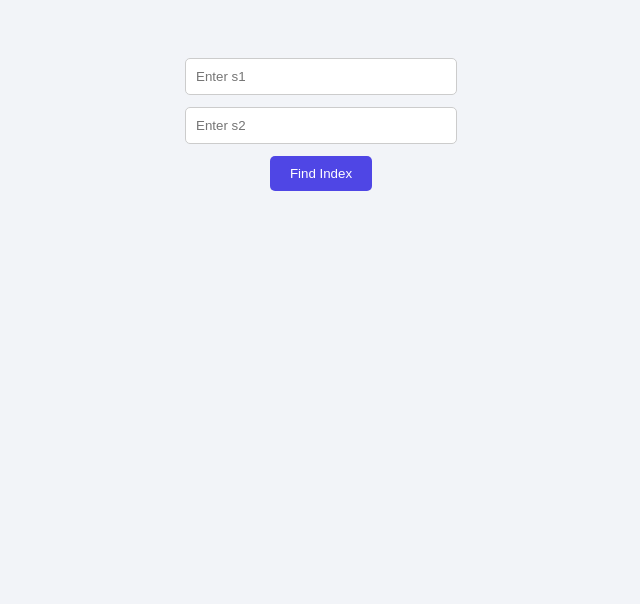
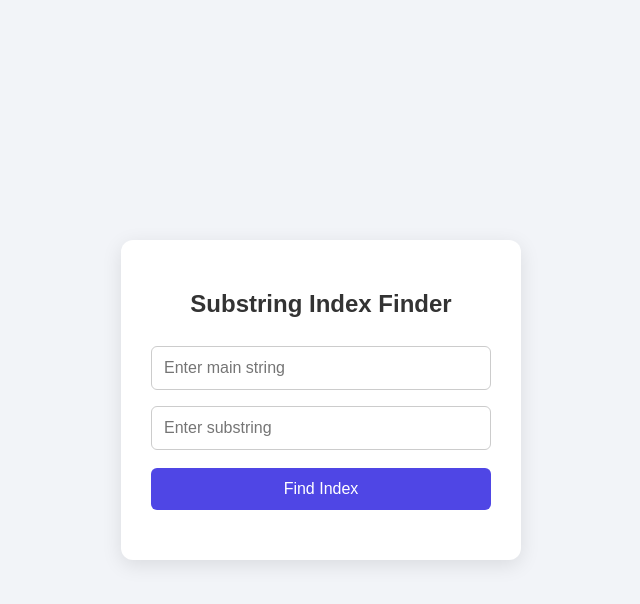
Before and after one commit to acciojob/index-of-ignore-case-technopradyumn, a website: page main.html in a window 1280 px wide. Shown: the whole page, without its empty margins (319-959 px from the left). Drawn offline with Linux system fonts and the light colour scheme.

Commit message:
created a submission

```diff
--- a/main.html
+++ b/main.html
@@ -1,17 +1,19 @@
-
 <!DOCTYPE html>
 <html lang="en">
 <head>
   <meta charset="UTF-8">
   <meta name="viewport" content="width=device-width, initial-scale=1.0">
-  <title>Substring Index</title>
+  <title>Case-Insensitive Substring Index</title>
   <link rel="stylesheet" href="styles.css">
 </head>
 <body>
-  <input id="s1" type="text" placeholder="Enter s1">
-  <input id="s2" type="text" placeholder="Enter s2">
-  <button onclick="findIndex()">Find Index</button>
-  <p id="result"></p>
+  <div class="container">
+    <h2>Substring Index Finder</h2>
+    <input type="text" id="s1" placeholder="Enter main string">
+    <input type="text" id="s2" placeholder="Enter substring">
+    <button id="findBtn">Find Index</button>
+    <p id="result"></p>
+  </div>
   <script src="script.js"></script>
 </body>
 </html>
--- a/script.js
+++ b/script.js
@@ -2,8 +2,8 @@ function indexOfIgnoreCase(s1, s2) {
   return s1.toLowerCase().indexOf(s2.toLowerCase());
 }
 
-function findIndex() {
+document.getElementById("findBtn").addEventListener("click", function () {
   const s1 = document.getElementById("s1").value;
   const s2 = document.getElementById("s2").value;
   document.getElementById("result").textContent = indexOfIgnoreCase(s1, s2);
-}
+});
--- a/styles.css
+++ b/styles.css
@@ -1,30 +1,59 @@
+* {
+  box-sizing: border-box;
+}
+
 body {
+  margin: 0;
+  min-height: 100vh;
+  display: flex;
+  justify-content: center;
+  align-items: center;
   font-family: Arial, sans-serif;
-  display: flex;
-  flex-direction: column;
-  align-items: center;
-  gap: 12px;
-  padding: 50px;
   background: #f2f4f8;
 }
 
+.container {
+  width: 90%;
+  max-width: 400px;
+  padding: 30px;
+  background: white;
+  border-radius: 12px;
+  box-shadow: 0 5px 20px rgba(0, 0, 0, 0.1);
+  text-align: center;
+}
+
+h2 {
+  color: #333;
+}
+
 input {
-  padding: 10px;
-  width: 250px;
+  width: 100%;
+  padding: 12px;
+  margin: 8px 0;
   border: 1px solid #ccc;
-  border-radius: 5px;
+  border-radius: 6px;
+  font-size: 16px;
 }
 
 button {
-  padding: 10px 20px;
+  width: 100%;
+  padding: 12px;
+  margin-top: 10px;
+  border: none;
+  border-radius: 6px;
   background: #4f46e5;
   color: white;
-  border: none;
-  border-radius: 5px;
+  font-size: 16px;
   cursor: pointer;
 }
 
+button:hover {
+  background: #3730a3;
+}
+
 #result {
+  margin-top: 20px;
   font-size: 18px;
   font-weight: bold;
+  overflow-wrap: anywhere;
 }
```
